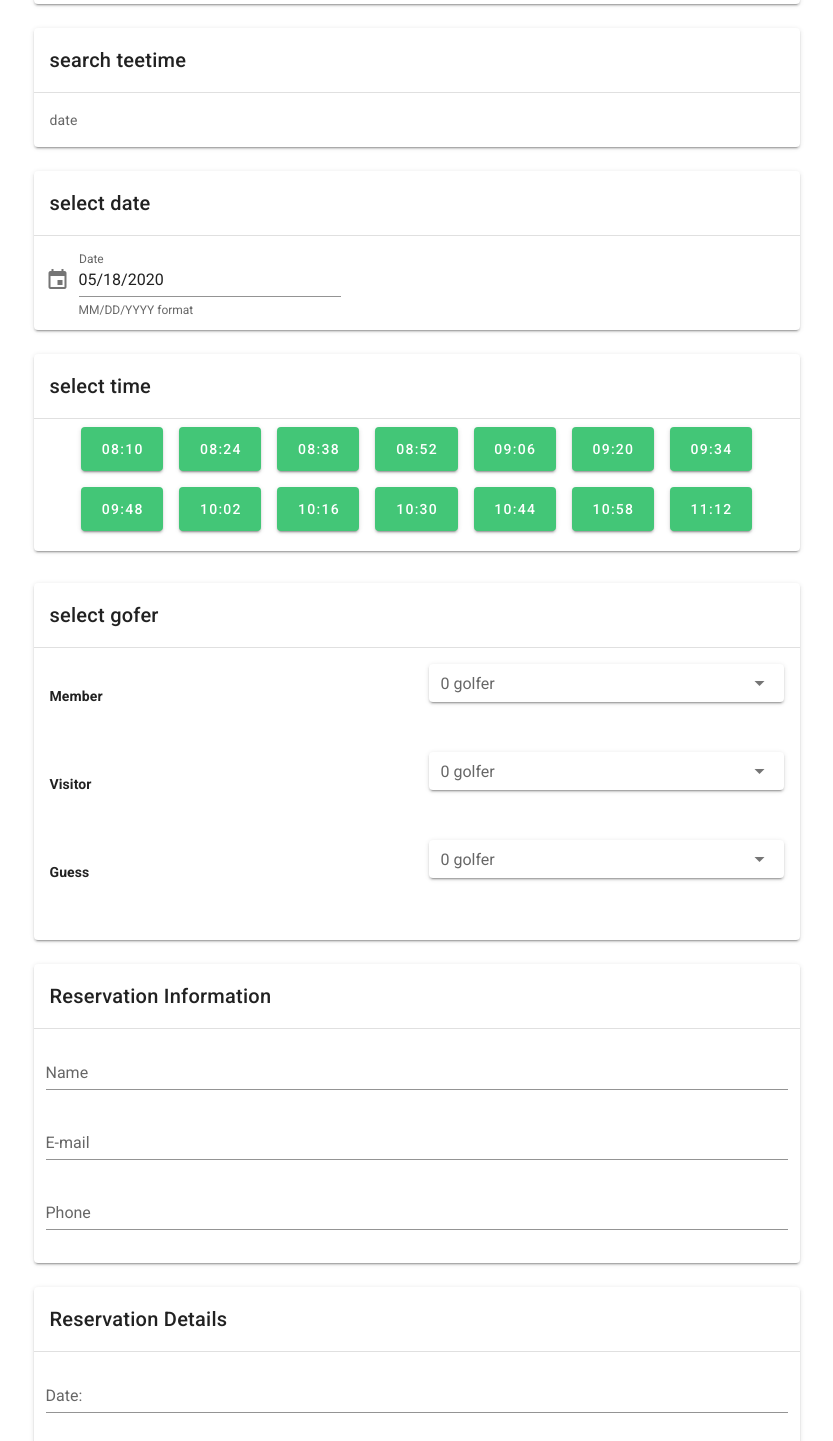
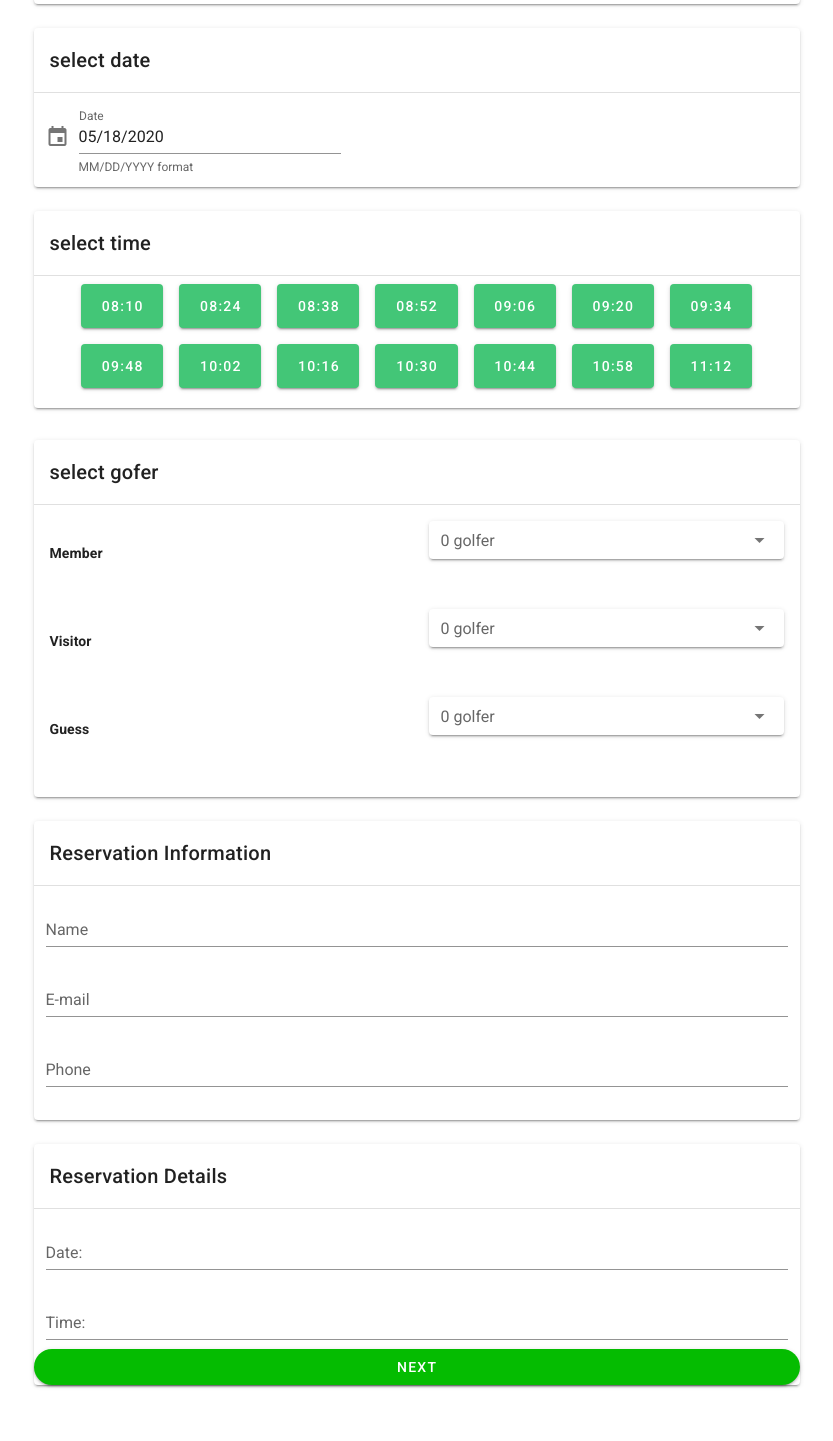
Before and after one commit to Pinsajee/Sr_project_newyoursgreens, a Vue app: page / in a window 1280 px wide. Shown: the part 549-1990 px from the top of the page, without its empty margins (26-859 px from the left). After the commit the page ends 1946 px from the top, so only its background shows below. Built offline with nearby package versions, Linux system fonts and the light colour scheme.

Commit message:
delete search

```diff
--- a/src/components/BookingHome.vue
+++ b/src/components/BookingHome.vue
@@ -30,16 +30,6 @@
                 </v-col>
               </v-row>
             </v-card-text>
-          </v-card>
-        </v-col>
-      </v-flex>
-
-      <v-flex xs12 md8>
-        <v-col cols="auto" xs12 md8>
-          <v-card light>
-            <v-card-title>search teetime</v-card-title>
-            <v-divider></v-divider>
-            <v-card-subtitle>date</v-card-subtitle>
           </v-card>
         </v-col>
       </v-flex>
@@ -122,19 +112,21 @@
             <v-col cols="12" sm="12">
               <v-text-field label="Date:" single-line></v-text-field>
               <v-text-field label="Time:" single-line></v-text-field>
-
-              <v-dialog v-model="dialog" width="400">
-                <template v-slot:activator="{ on }">
+ <v-row justify="center">
+              <v-dialog v-model="dialog" persistent width="400">
+                <template v-slot:activator="{ on, attrs }">
                   <v-btn
                     rounded
                     block
                     color="#05BC01"
                     dark
-                    v-on:click="ConfirmBooking"
+                    v-bind="attrs"
                     v-on="on"
-                    >next</v-btn
                   >
+                    next
+                  </v-btn>
                 </template>
+
                 <div class="text-center">
                   <v-card class="mx-auto" max-width="400">
                     <v-avatar size="125" tile>
@@ -150,20 +142,24 @@
                         ได้รับข้อมูลการจองเรียบร้อยแล้วค่ะ
                         ทางสนามจะส่งผลการจองไปให้ทางไลน์ ของท่านอีกครั้งค่ะ
                       </div>
+                      <br />
                     </v-card-text>
-                    <div>
+                    <v-card-action>
                       <v-btn
                         rounded
                         block
                         color="#05BC01"
                         dark
-                        v-on:click="ConfirmBooking"
-                        >Confrim</v-btn
+                        text
+                        @click="dialog = false"
+                        >Confirm</v-btn
                       >
-                    </div>
+                      <br />
+                    </v-card-action>
                   </v-card>
                 </div>
               </v-dialog>
+ </v-row>
             </v-col>
           </v-card>
         </v-col>
@@ -180,17 +176,11 @@ export default {
   components: {
     selectTime,
     datePicker,
+    data() {
+      return {
+        dialog: false,
+      };
+    },
   },
-
-  data: (vm) => ({
-    golfer: [
-      "1 golfer",
-      "2 golfer",
-      "3 golfer",
-      "4 golfer",
-      "5 golfer",
-      "6 golfer",
-    ],
-  }),
 };
 </script>
```
